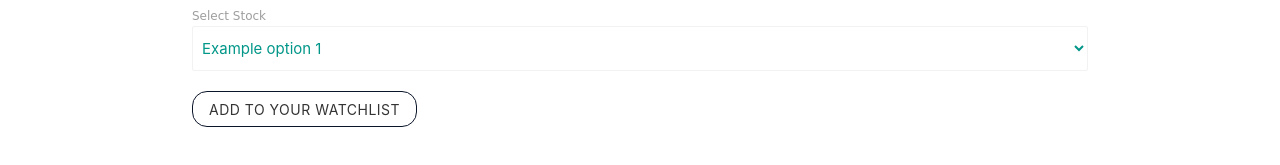
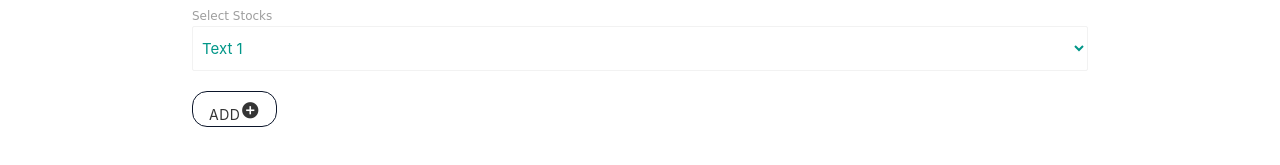
Before and after one commit to preyx/bcprj1-api, a plain HTML site: page index.html in a window 1280 px wide. Shown: the part 109-274 px from the top of the page. Drawn offline with nearby package versions, Linux system fonts and the light colour scheme; a web font is replaced by a local one.

Commit message:
adds select input and options group eg, adds materialize.css/fonts & plus on add button

```diff
--- a/index.html
+++ b/index.html
@@ -10,25 +10,25 @@
   <script href="./Assets/scripts.js"></script>
   <link rel="icon" type="image/png" href="./Assets/images/ci-icon.png">
   <link rel="stylesheet" href="https://cdnjs.cloudflare.com/ajax/libs/materialize/1.0.0/css/materialize.min.css">
+  <link href="https://fonts.googleapis.com/icon?family=Material+Icons" rel="stylesheet">
   <link href="https://fonts.googleapis.com/css?family=Share&display=swap" rel="stylesheet">
   <link rel="stylesheet" href="./Assets/styles.css">
   <title>Cypit</title>
 </head>
-
 <body>
   <img src="./Assets/images/ci-logo.png">
   <div class="container">
     <form class="col row s6">
-      <header>
-        <label for="coinType" class="active">Select Stock</label>
-        <select id="coinType" class="dropdown-trigger teal-text">
-          <option value="Example option 1">Example option 1</option>
-          <option value="Example option 2">Example option 2</option>
-          <option value="Example option 3">Example option 3</option>
-        </select>
-      </header>
+        <div class="form-group">
+          <label for="stockSelectDropdown" class="large-text">Select Stocks</label>
+          <select id="stockSelectDropdown" class="form-control dropdown-trigger teal-text" name="">
+            <option>Text 1</option>
+            <option>Text 2</option>
+            <option>Text 3</option>
+          </select>
+        </div>
     </form>
-    <button class="btn waves-effect waves-light btn-flat" id="searchMovie">Add to Your Watchlist</button>
+    <button class="btn waves-effect waves-light btn-flat" id="searchMovie">Add<i class="material-icons">add_circle</i></button>
   </div>
   <div id="movie" class="col s6"></div>
   <div id="watchlist" class="col s6"></div>
```
